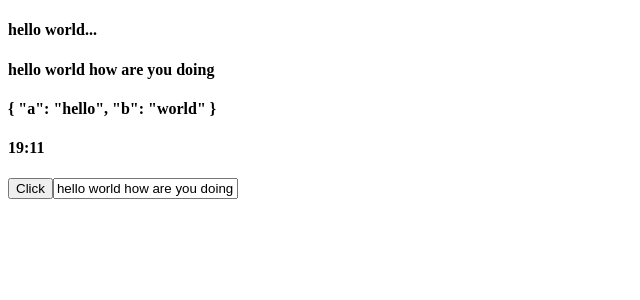
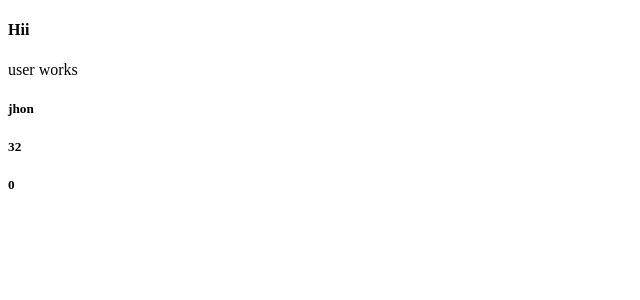
Before and after one commit to gcmanojbabu/AngularPractice-2, an Angular app: page / in a window 1280 px wide. Shown: the top 300 px of the page, without its empty margins (0-640 px from the left). Built offline with nearby package versions, Linux system fonts and the light colour scheme.

Commit message:
chore: Update

```diff
--- a/src/app/app.component.html
+++ b/src/app/app.component.html
@@ -1,6 +1,8 @@
-<h4>{{ title | truncate }}</h4>
+<!-- <h4>{{ title | truncate }}</h4>
 <h4>{{ title }}</h4>
 <h4>{{ jsonValue | json }}</h4>
 <h4>{{ newDate | date: "d:M" }}</h4>
 <button (click)="handleEvent()">Click</button>
-<input placeholder="hello" [(ngModel)]="title" />
+<input placeholder="hello" [(ngModel)]="title" /> -->
+<h4>Hii</h4>
+<app-user [user]="userObject"></app-user>
--- a/src/app/app.component.ts
+++ b/src/app/app.component.ts
@@ -7,20 +7,28 @@ import { HttpService } from './http.service';
   styleUrls: ['./app.component.scss'],
 })
 export class AppComponent {
-  title = 'hello world how are you doing';
-  jsonValue = {
-    a: 'hello',
-    b: 'world',
-  };
+  // title = 'hello world how are you doing';
+
+  // jsonValue = {
+  //   a: 'hello',
+  //   b: 'world',
+  // };
+
+  userObject = {
+    name: "jhon",
+    age: "32",
+    id: 0
+  }
 
   newDate = new Date();
 
-  constructor(private httpService: HttpService) {}
+  constructor(private httpService: HttpService) { }
 
   handleEvent() {
     this.httpService.getRequest('https://jsonplaceholder.typicode.com/todos/1')
-    .subscribe((response) =>{
-      this,this.jsonValue = response
-    });
+      .subscribe((response) => {
+        console.log('hello');
+
+      });
   }
 }
--- a/src/app/user/user.component.html
+++ b/src/app/user/user.component.html
@@ -1 +1,4 @@
-<p>user works!</p>
+<p>user works</p>
+<h5>{{user.name}}</h5>
+<h5>{{user.age}}</h5>
+<h5>{{user.id}}</h5>
--- a/src/app/user/user.component.ts
+++ b/src/app/user/user.component.ts
@@ -1,4 +1,10 @@
-import { Component, OnInit } from '@angular/core';
+import { Component, Input, OnInit } from '@angular/core';
+
+interface UserInterface {
+  name: "john1",
+  age: "32",
+  id: 0
+}
 
 @Component({
   selector: 'app-user',
@@ -7,7 +13,10 @@ import { Component, OnInit } from '@angular/core';
 })
 export class UserComponent implements OnInit {
 
-  constructor() { }
+  @Input() user: UserInterface
+  constructor() {
+    this.user = {} as UserInterface;
+  }
 
   ngOnInit(): void {
   }
```
